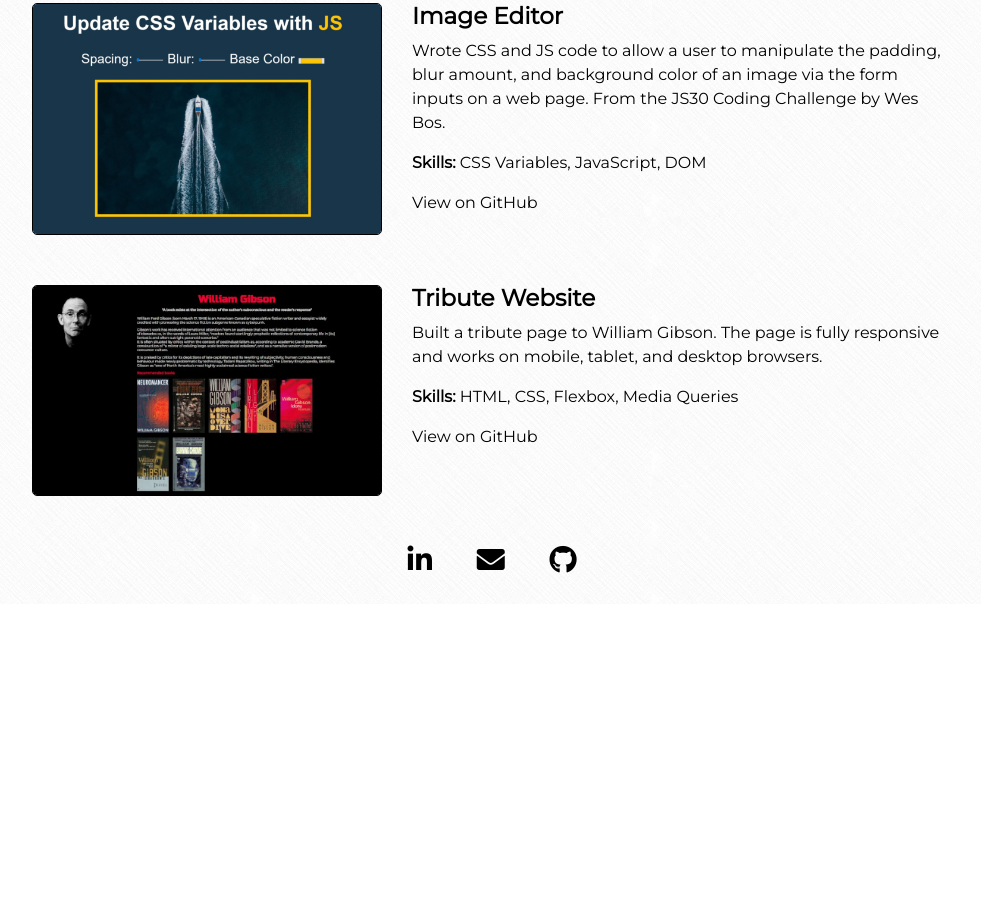
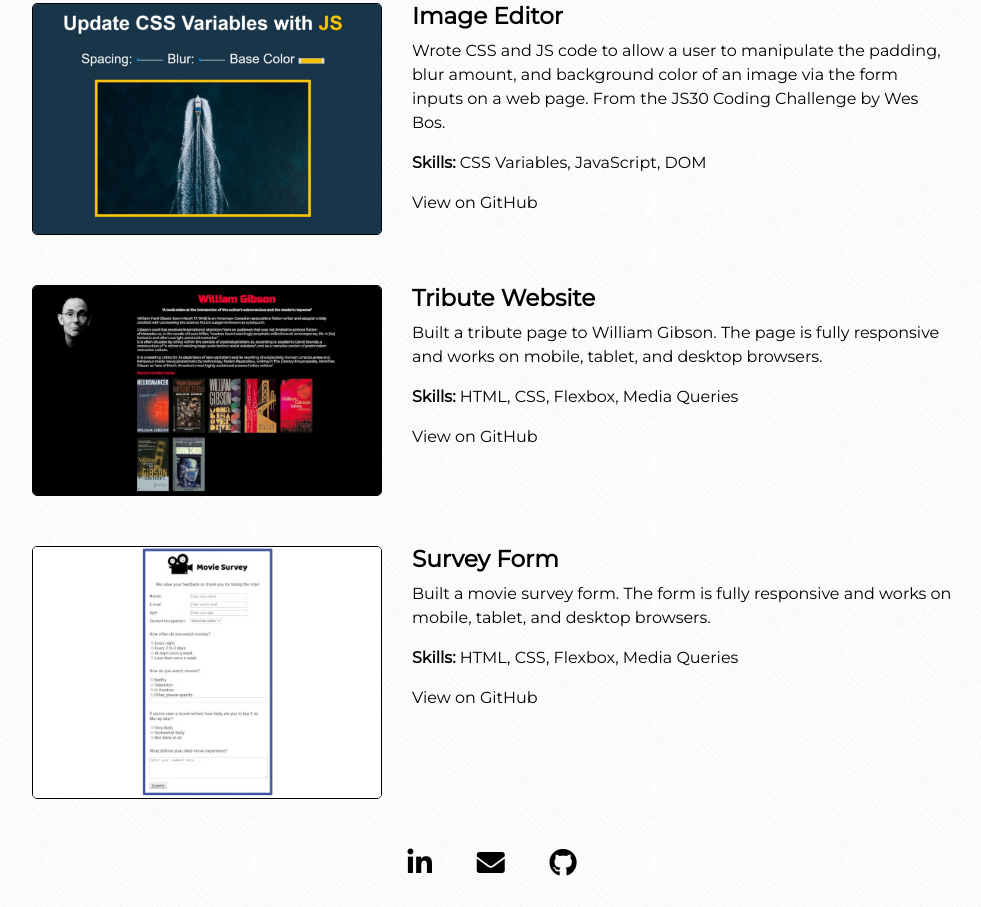
Before and after one commit to fredbouk/portfolio, a plain HTML site: page index.html in a window 1280 px wide. Shown: the part 1783-2690 px from the top of the page, without its empty margins (148-1129 px from the left). Before the commit the page ends 2387 px from the top, so only its background shows below. Drawn offline with nearby package versions, Linux system fonts and the light colour scheme.

Commit message:
Added project Survey Form

```diff
--- a/index.html
+++ b/index.html
@@ -153,6 +153,22 @@
 
       </div>
 
+
+      <div class="row justify-content-center project">
+
+        <div class="col-8 col-md-4 col-lg-4">
+          <a href="https://fredbouk.github.io/fcc-survey-form/" target="_blank"><img src="img/survey-form.jpg" class="img-fluid project-img" alt="movie survey form"></a>
+        </div>
+
+        <div class="col-12 col-md-8 col-lg-6">
+          <h3>Survey Form</h3>
+          <p>Built a movie survey form. The form is fully responsive and works on mobile, tablet, and desktop browsers.</p>
+          <p><span class="skills">Skills:</span> HTML, CSS, Flexbox, Media Queries</p>
+          <a href="https://github.com/fredbouk/fcc-survey-form" class="no-underline" target="_blank"><p>View on GitHub</p></a>
+        </div>
+
+      </div>
+
     </main>
 
     <footer>
```
Also changed, not shown: img/survey-form.jpg (added).
